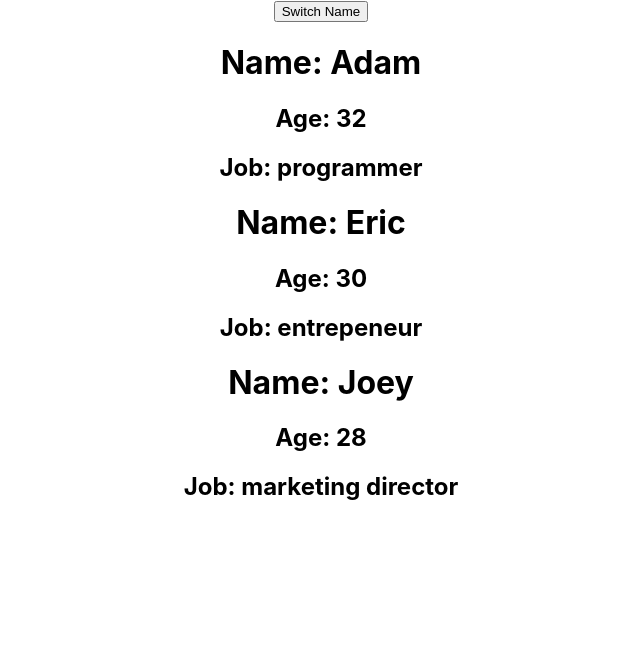
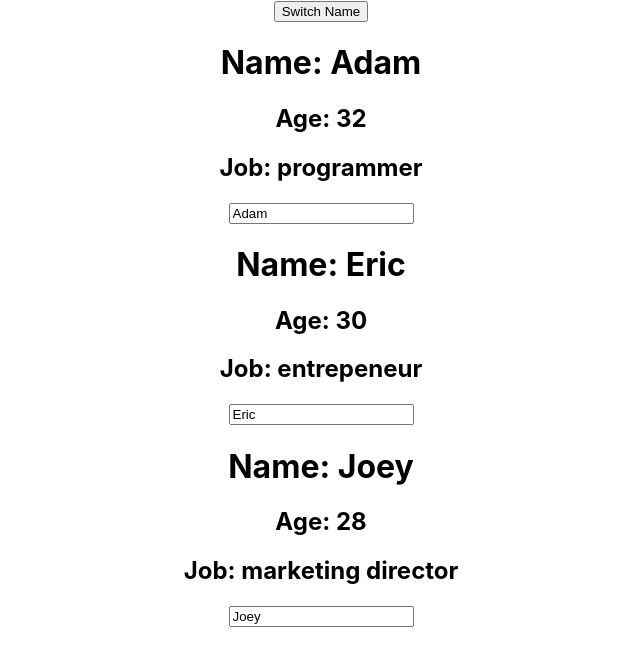
Before and after one commit to adamrturman/react-study, a React (Create React App) app in the folder react-complete-guide/: page / in a window 1280 px wide. Shown: the top 666 px of the page, without its empty margins (319-959 px from the left). Built offline with nearby package versions, Linux system fonts and the light colour scheme.

Commit message:
added two way binding

```diff
--- a/react-complete-guide/src/App.js
+++ b/react-complete-guide/src/App.js
@@ -19,11 +19,19 @@ function App() {
             ])
     }
 
+    const nameChangedHandler = (event) => {
+        setPerson([
+          {name: "Mada", age:"32", job:"programmer"},
+          {name: event.target.value, age:"30", job:"entrepeneur"},
+          {name:"Yeoj", age:"28", job:"marketing director"}
+        ])
+    }
+
 return (
   <div className="App">
     <button onClick={() => switchNameHandler('Mada')}>Switch Name</button>
     <Person name={person[0].name} age={person[0].age} job={person[0].job}></Person>
-    <Person click={switchNameHandler.bind(this, 'Adam!!!')} name={person[1].name} age={person[1].age} job={person[1].job} />
+    <Person change={nameChangedHandler} click={switchNameHandler.bind(this, 'Adam!!!')} name={person[1].name} age={person[1].age} job={person[1].job} />
     <Person name={person[2].name} age={person[2].age} job={person[2].job} />
   </div>
 );
--- a/react-complete-guide/src/Person/Person.js
+++ b/react-complete-guide/src/Person/Person.js
@@ -3,12 +3,13 @@ import { render } from 'react-dom'
 
 const Person = (props) => {
     //  Hooks syntax
-    const { name, age, job, click } = props
+    const { name, age, job, click, change } = props
     return (
         <div>
             <h1 onClick={click}>Name: {name}</h1>
             <h2>Age: {age}</h2>
             <h2>Job: {job}</h2>
+            <input type="text" onChange={change} value={name}></input>
         </div>
     )
 
```
Also changed, not shown: 1 other file (tests, documents, lock files or other folders).
